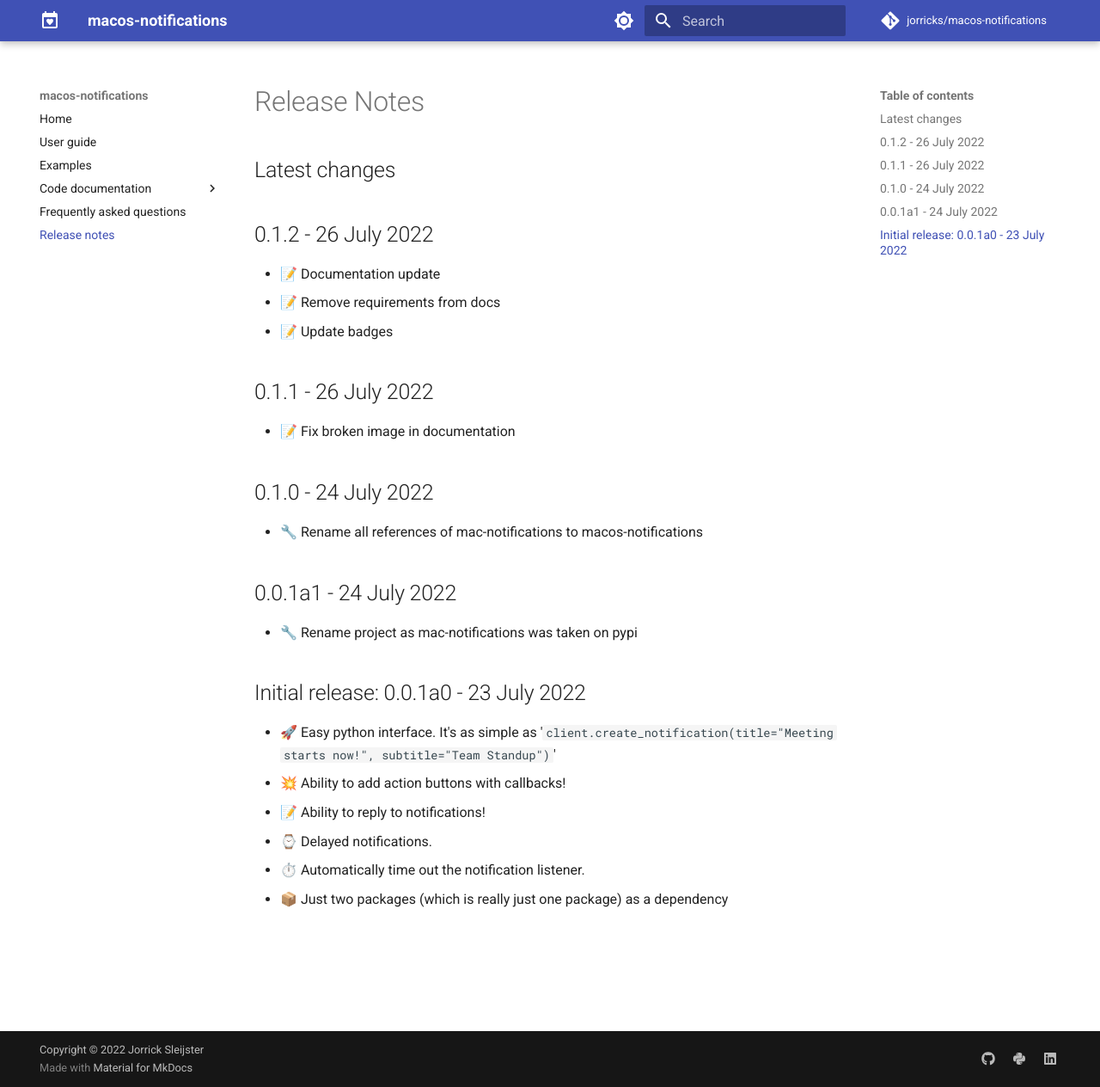
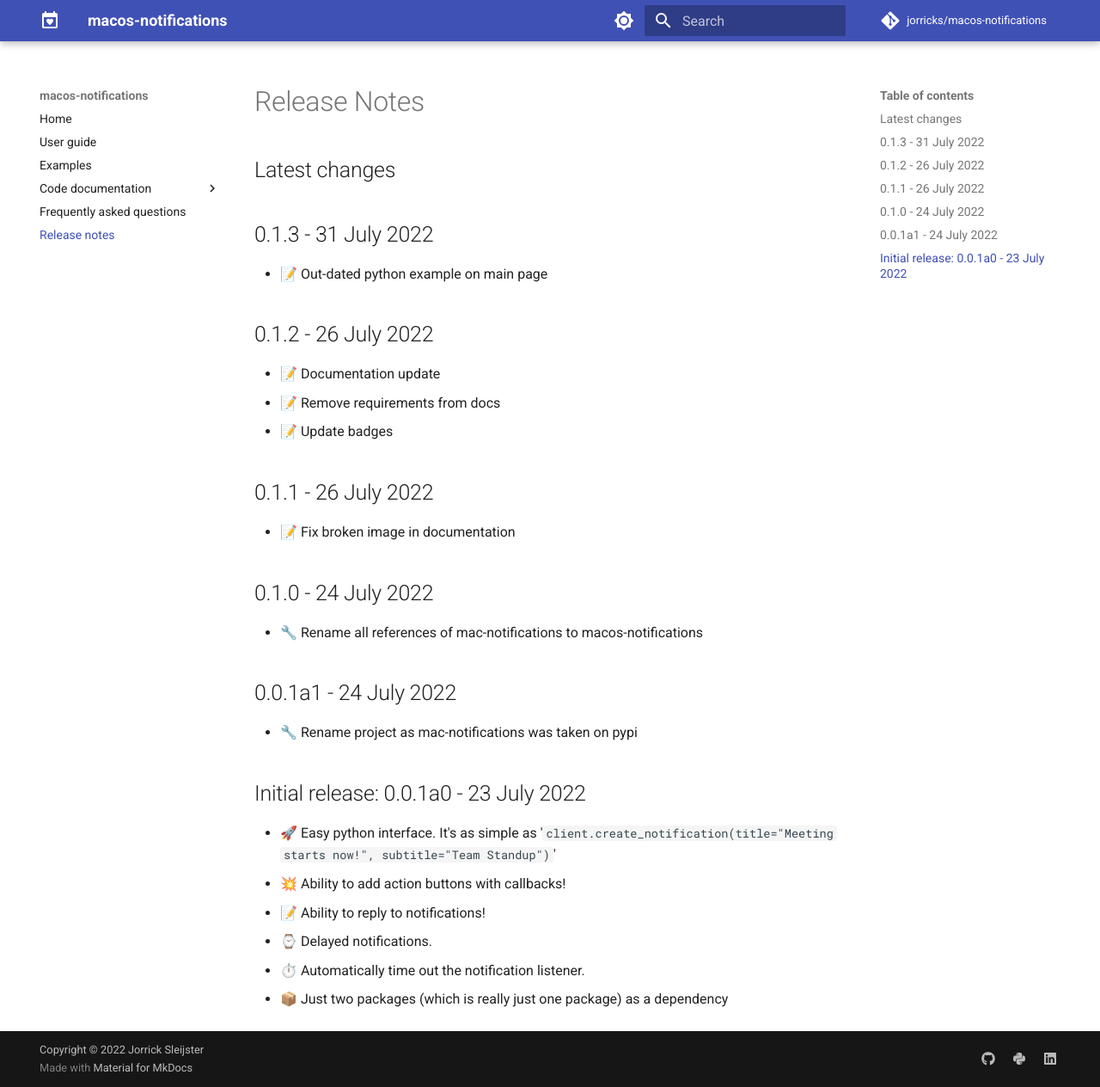
Before and after one commit to Jorricks/macos-notifications, an MkDocs documentation site: the page built from docs/release-notes.md, in a window 1280 px wide and 1264 px high. Shown: the whole window at 86% size. Built offline with MkDocs 1.6.1 and Material for MkDocs 9.7.7, drawn with Linux system fonts in a browser that asks for light colours; comment, search, counter and statistics services are not loaded.

Commit message:
🔖 Release 0.1.3

```diff
--- a/docs/release-notes.md
+++ b/docs/release-notes.md
@@ -1,6 +1,9 @@
 # Release Notes
 
 ## Latest changes
+
+## 0.1.3 - 31 July 2022
+- 📝 Out-dated python example on main page
 
 ## 0.1.2 - 26 July 2022
 - 📝 Documentation update
--- a/src/mac_notifications/__init__.py
+++ b/src/mac_notifications/__init__.py
@@ -4,4 +4,4 @@ Simple interactable Mac notifications with only pure-python dependencies
 
 from __future__ import annotations
 
-__version__ = "0.1.2"
+__version__ = "0.1.3"
```
